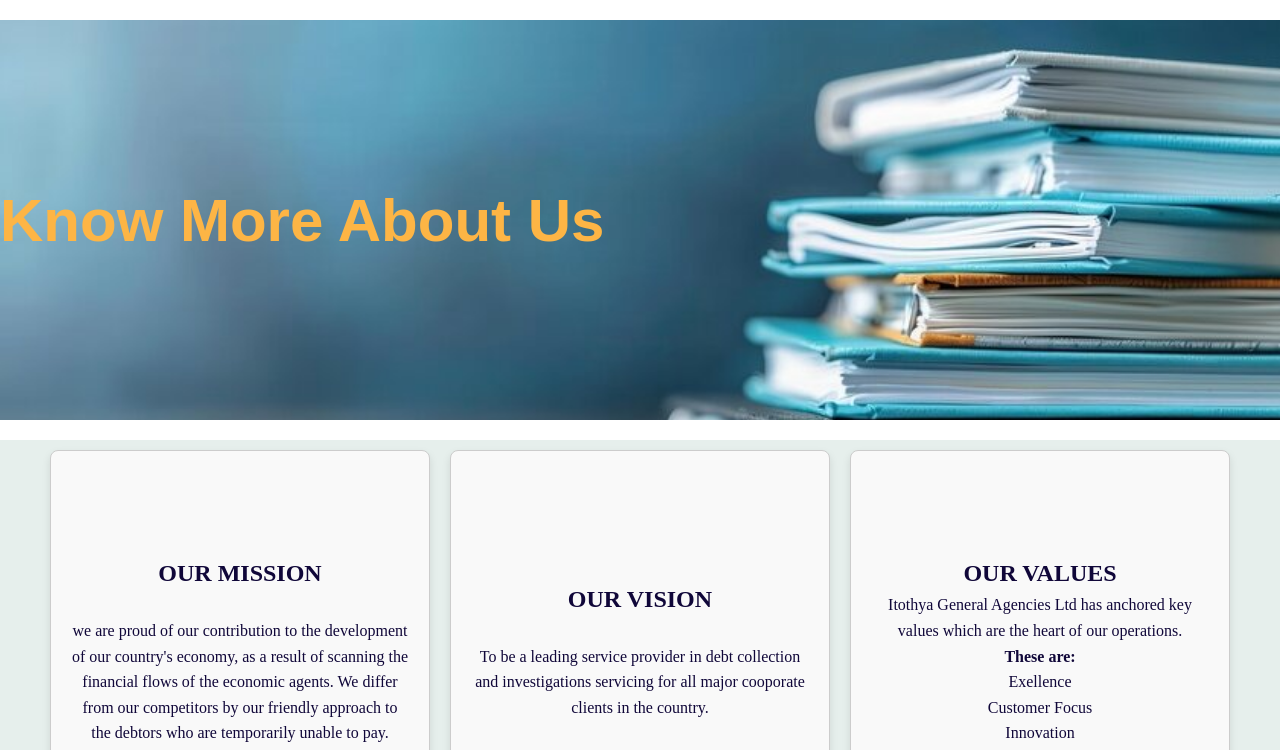
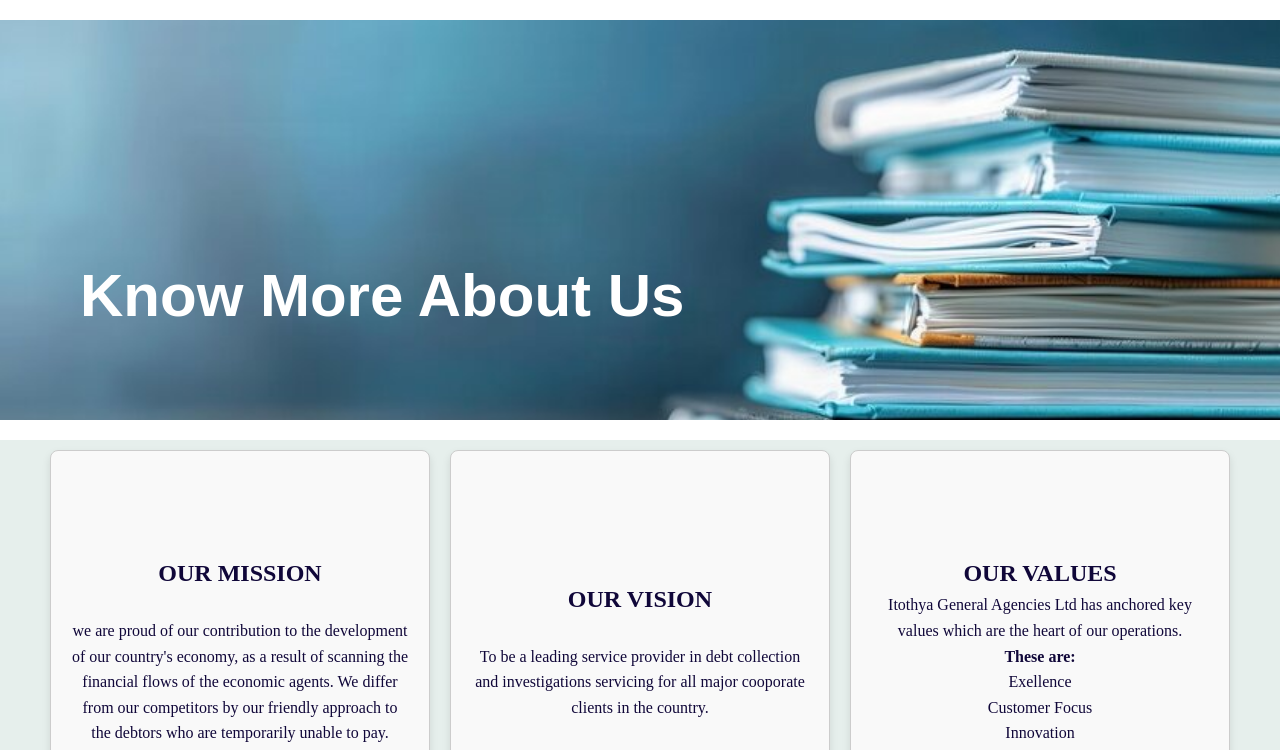
Before and after one commit to OkemwaEnid/Itothya-project, a plain HTML site: page about.html in a window 1280 px wide. Shown: the part 50-800 px from the top of the page. Drawn offline with Linux system fonts and the light colour scheme.

Commit message:
font colour changes

```diff
--- a/style.css
+++ b/style.css
@@ -184,14 +184,13 @@ a {
   border: 2px solid #ccc;
   border-radius: 8px;
 }
-*/
-
 
 /* Contact */
 
 .lead-section h1,
 .about-section h1 {
   margin-top: 150px;
+  margin-left: 80px;
 }
 
 .contact-container,
@@ -287,7 +286,7 @@ icon {
   height: 400px;
   display: flex;
   align-items: center;
-  color: #fdb545;
+  color: white;
   font-size: 30px;
   font-family: sans-serif;
   font-weight: bold;
```
